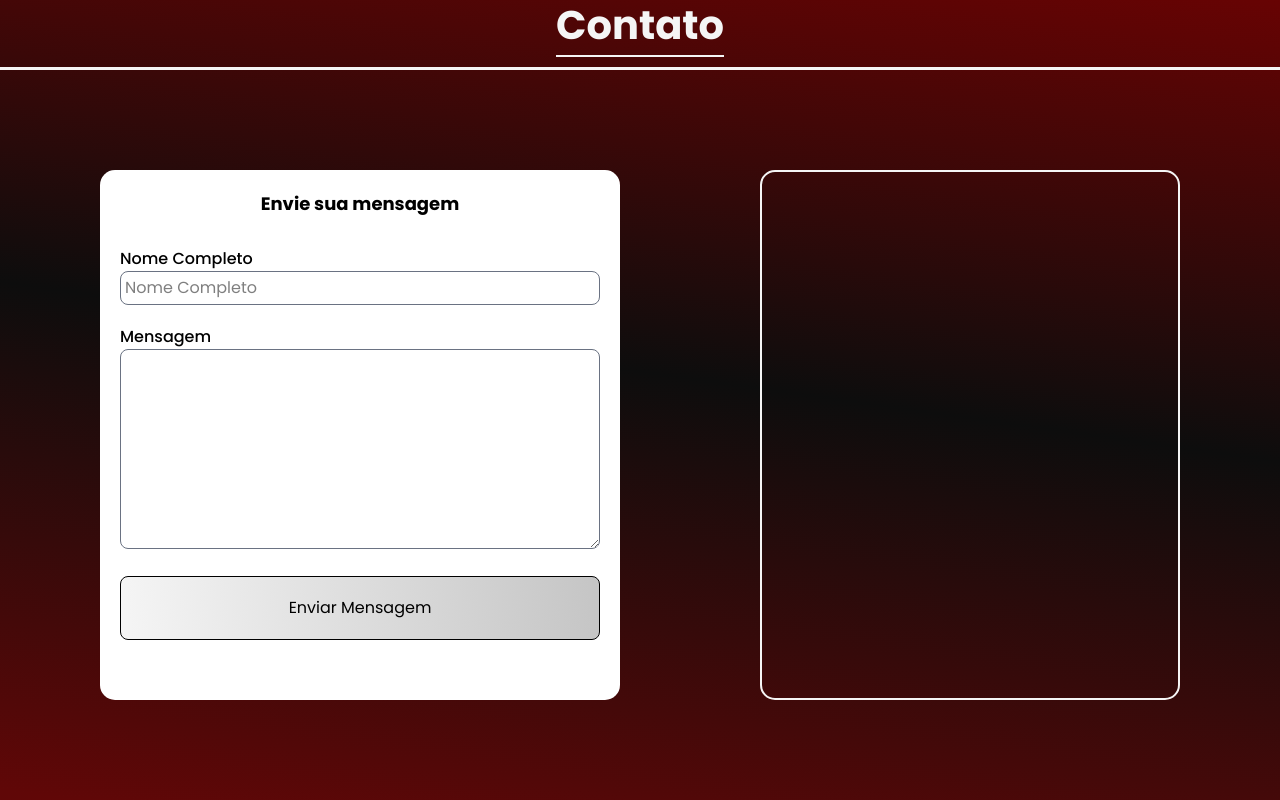
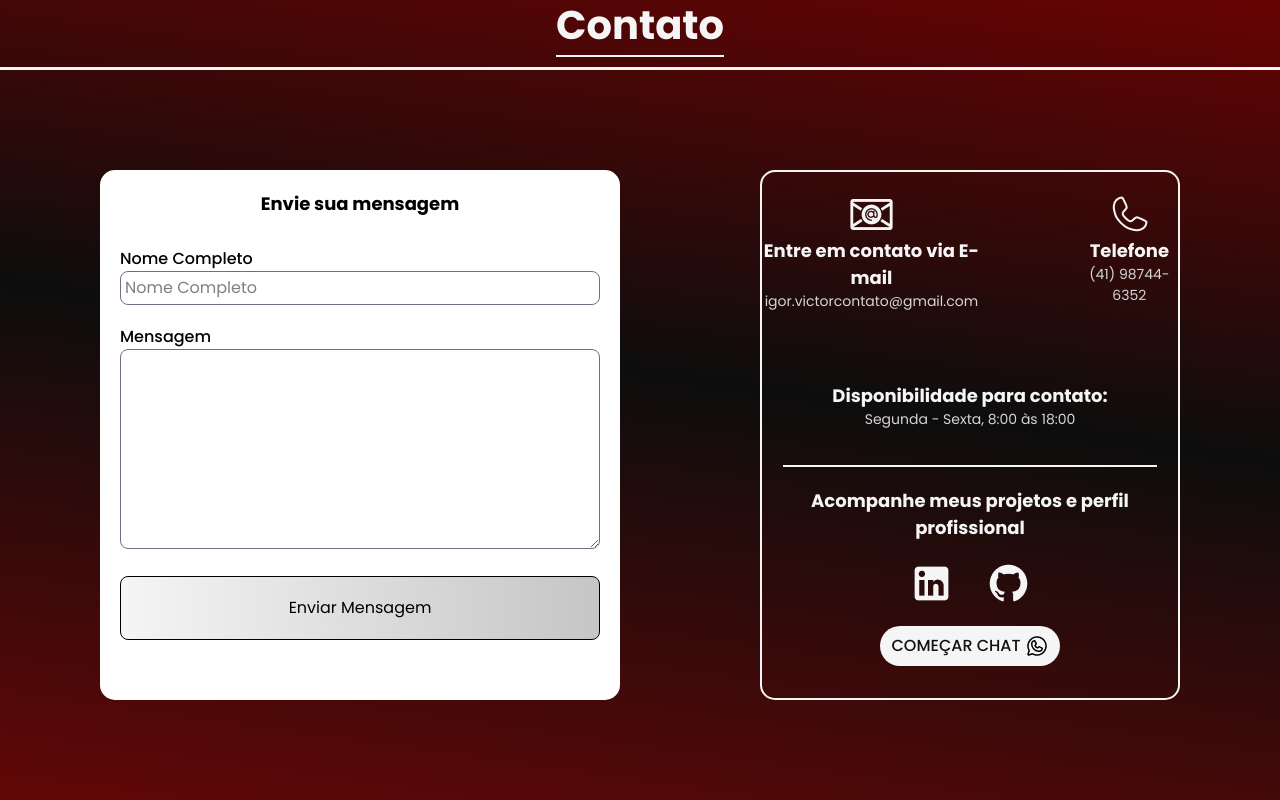
Before and after one commit to Igor-Victor21/Repositorio-NextJs-Igor-Victor, a Next.js app in the folder front-end-repositorio-igor/: page / in a window 1280 px wide. Shown: the part 4283-5083 px from the top of the page. Built offline with nearby package versions, Linux system fonts and the light colour scheme.

Commit message:
Todas as telas principais terminadas, falta ainda as telas secundarias

```diff
--- a/front-end-repositorio-igor/app/components/footerContact.tsx
+++ b/front-end-repositorio-igor/app/components/footerContact.tsx
@@ -1,9 +1,14 @@
 "use client"
 
 import Image from "next/image";
+import { useState } from "react";
 import Link from "next/link";
-import { useState } from "react";
-import { useRouter } from "next/navigation"
+
+import IconEmail from "../assets/IconE-mail.png"
+import IconPhone from "../assets/IconPhone.png"
+import IconLinkedin from "../assets/IconLinkedin.png"
+import IconGithub from "../assets/IconGithub.png"
+import IconWhatsApp from "../assets/IconWhatsapp.png"
 
 export default function FooterContact() {
   const [nome, setNome] = useState("")
@@ -34,16 +39,24 @@ export default function FooterContact() {
     window.open(emailURL, "_blank")
   }
 
+  const wppNumber = "5541987446352"
+
+  const handleZap = () => {
+    const URLzap = `https://api.whatsapp.com/send?phone=${wppNumber}`
+    window.open(URLzap, "_blank")
+  }
+
   return (
     <section className="flex flex-col items-center p-[30px] md:flex-row md:justify-center">
 
+      {/* Container E-mail contact */}
       <div className="flex flex-col p-5 w-[390px] h-[450px] md:h-[530px] md:m-[70px] bg-white rounded-[15px] my-[30px] md:w-[576px]">
         {showToast && (
-          <div className="flex flex-col absolute w-[80vw] md:w-[40vw] xl:w-[20vw] self-center md:self-auto top-[5%] bg-gray-500 p-4 z-40 rounded-lg">
-            <button onClick={() => setShowToast(false)} className="text-gray-300 hover:text-white cursor-pointer font-bold self-end">X</button>
+          <div className="flex flex-col fixed w-[80vw] md:w-[50vw] xl:w-[20vw] left-1/2 -translate-x-1/2 bottom-6 bg-gray-500 p-4 z-50 rounded-lg">
             <p className="text-[12px] font-bold text-white">Oops, parece que algum dos dados necessários não foi preenchido, preencha antes de continuar.</p>
           </div>
         )}
+
         <div className="flex flex-col my-[20px] md:my-[0px]">
           <div>
             <h2 className="text-center text-[#000000] font-bold text-[18px]">Envie sua mensagem</h2>
@@ -62,9 +75,61 @@ export default function FooterContact() {
         </div>
       </div>
 
-      <div className="flex w-[390px] h-[450px] md:h-[530px] md:m-[70px] border-[2px] border-[#F5F5F5] my-[30px] rounded-[15px] md:w-[576px]">
+      {/* Container Contact */}
+      <div className="flex flex-col w-[390px] h-[450px] md:h-[530px] md:m-[70px] border-[2px] border-[#F5F5F5] my-[30px] rounded-[15px] md:w-[576px]">
+        <div className="flex mt-[20px] w-full flex-row gap-[30px] justify-center md:gap-[100px]">
+          <div>
+            <div className="flex justify-center">
+              <Image src={IconEmail} alt="Icon" className="w-[34px] h-[34px] md:w-[45px] md:h-[45px]" />
+            </div>
+            <div>
+              <div>
+                <h2 className="text-[#F5F5F5] text-[14px] text-center font-bold  md:text-[18px]">Entre em contato via E-mail</h2>
+              </div>
+              <p className="text-[#D5D5D5] text-[14px] text-center">igor.victorcontato@gmail.com</p>
+            </div>
+          </div>
+          <div>
+            <div className="flex justify-center">
+              <Image src={IconPhone} alt="Icon" className="w-[34px] h-[34px] md:w-[45px] md:h-[45px]" />
+            </div>
+            <div>
+              <div>
+                <h2 className="text-[#F5F5F5] text-[14px] text-center font-bold  md:text-[18px]">Telefone</h2>
+              </div>
+              <p className="text-[#D5D5D5] text-[14px] text-center">(41) 98744-6352</p>
+            </div>
+          </div>
+        </div>
+
+        {/* Availability */}
+        <div className="flex w-full justify-center mt-[70px]">
+          <div>
+            <h2 className="text-[#F5F5F5] text-[14px] text-center font-bold  md:text-[18px]">Disponibilidade para contato:</h2>
+            <p className="text-[#D5D5D5] text-[14px] text-center">Segunda - Sexta, 8:00 às 18:00</p>
+          </div>
+        </div>
+        <hr className="flex mx-auto border-[1.5px] border-[#F5F5F5] w-[90%] mt-[35px] mb-[20px]" />
+        <h2 className="text-[#F5F5F5] text-[14px] text-center font-extrabold  mb-[20px] md:text-[18px]">Acompanhe meus projetos e perfil <br />profissional</h2>
+
+        {/* Social media */}
+        <div className="flex justify-center">
+          <Link href="https://www.linkedin.com/in/igor-victor21/" target="_blank" rel="noopener noreferrer" className="mr-[32px]">
+            <Image src={IconLinkedin} alt="linkedin" className="w-[34px] h-[34px] md:w-[45px] md:h-[45px]" />
+          </Link>
+          <Link href="https://github.com/Igor-Victor21" target="_blank" rel="noopener noreferrer">
+            <Image src={IconGithub} alt="Github" className="w-[34px] h-[34px] md:w-[45px] md:h-[45px]" />
+          </Link>
+        </div>
+
+        {/* Button Contact */}
+        <div className="flex mx-auto mt-[20px] p-2 rounded-[50px] bg-[#F5F5F5] w-[180px] h-[35px] items-center justify-center md:h-[40px]">
+          <button onClick={handleZap} className="flex gap-1 text-[#121212] font-medium cursor-pointer hover:tracking-wide duration-200">COMEÇAR CHAT <Image src={IconWhatsApp} alt="IconWhatsApp" width={24} height={24} /></button>
+        </div>
 
       </div>
+
+
     </section>
 
   );
```
